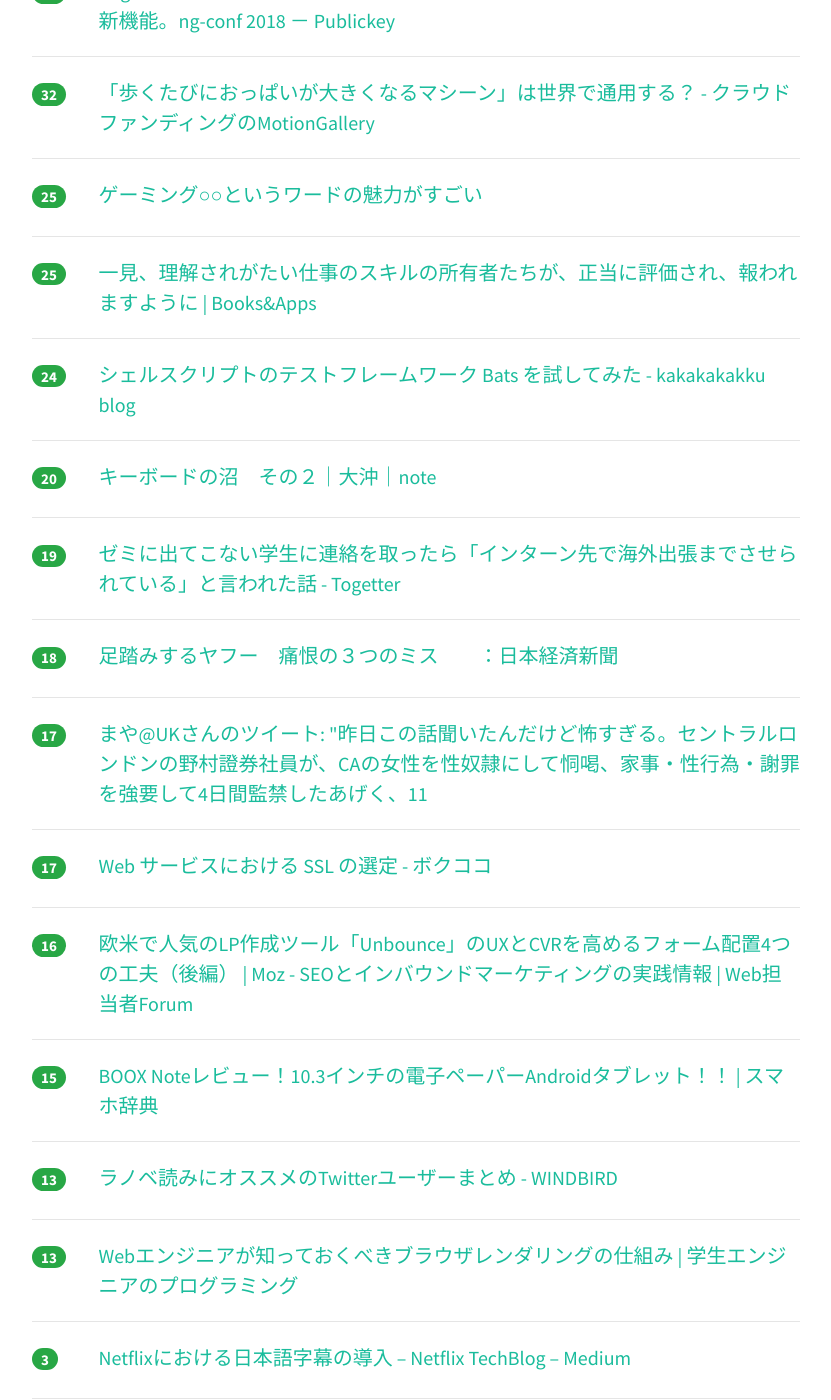
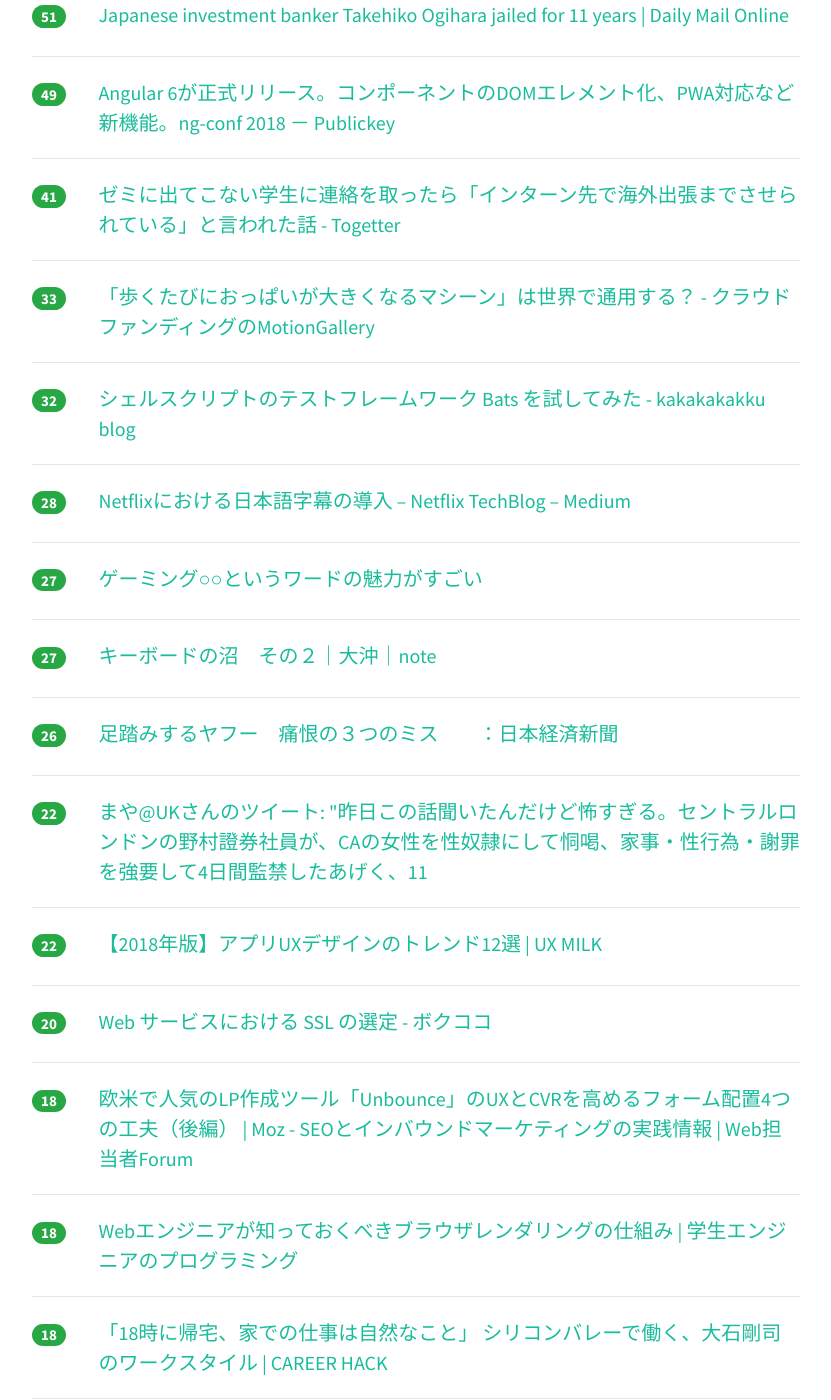
Before and after one commit to yatta47/hatena-matome-site, a Jekyll site: the page built from _posts/2018-05-14-hatena.md, in a window 1280 px wide and 1400 px high, scrolled down 832 px. Shown: the whole window, without its empty margins (224-1055 px from the left). Built offline with Jekyll 4.4.1, drawn with Linux system fonts in a browser that asks for light colours; nearby versions of some CDN libraries; some of the changed text lies outside the part shown.

Commit message:
Updated 2018-05-14

```diff
--- a/_posts/2018-05-14-hatena.md
+++ b/_posts/2018-05-14-hatena.md
@@ -1,29 +1,34 @@
 ---
 layout: post
 title:  "2018-05-14 はてぶIT"
-date:   2018-05-14 11:01:33
+date:   2018-05-14 12:00:35
 tags: [it-hotentry]
 ---
-20 件のデータあり
+24 件のデータあり
 
 <hr><div class="row">
-<div class="col-1"><span class="badge badge-pill badge-success h2">113</span></div>
+<div class="col-1"><span class="badge badge-pill badge-success h2">127</span></div>
 <div class="col-11"><a href='https://rockridge.hatenablog.com/entry/2018/05/13/221711' target='_blank'>Firefox 60の性能は1年前とは別物 Chromeを視界に捉える - Mozilla Flux</a></div>
 </div>
 <hr>
 <div class="row">
-<div class="col-1"><span class="badge badge-pill badge-success h2">58</span></div>
+<div class="col-1"><span class="badge badge-pill badge-success h2">63</span></div>
 <div class="col-11"><a href='https://qiita.com/minakawa-daiki/items/edfc3d1ff1270756b52a' target='_blank'>皆さんはどんな方法で情報収集してますか？私はこんな感じです。 - Qiita</a></div>
 </div>
 <hr>
 <div class="row">
-<div class="col-1"><span class="badge badge-pill badge-success h2">56</span></div>
+<div class="col-1"><span class="badge badge-pill badge-success h2">59</span></div>
+<div class="col-11"><a href='https://www.publickey1.jp/blog/18/angularivyng-conf_2018.html' target='_blank'>次世代Angularレンダリングエンジン「Ivy」発表、さらに小型化し高速になる実行とコンパイル。ng-conf 2018 － Publickey</a></div>
+</div>
+<hr>
+<div class="row">
+<div class="col-1"><span class="badge badge-pill badge-success h2">58</span></div>
 <div class="col-11"><a href='http://gitgraphjs.com/' target='_blank'>Gitgraph.js</a></div>
 </div>
 <hr>
 <div class="row">
-<div class="col-1"><span class="badge badge-pill badge-success h2">52</span></div>
-<div class="col-11"><a href='https://www.publickey1.jp/blog/18/angularivyng-conf_2018.html' target='_blank'>次世代Angularレンダリングエンジン「Ivy」発表、さらに小型化し高速になる実行とコンパイル。ng-conf 2018 － Publickey</a></div>
+<div class="col-1"><span class="badge badge-pill badge-success h2">57</span></div>
+<div class="col-11"><a href='https://blog.tinect.jp/?p=51442' target='_blank'>一見、理解されがたい仕事のスキルの所有者たちが、正当に評価され、報われますように | Books&Apps</a></div>
 </div>
 <hr>
 <div class="row">
@@ -32,58 +37,78 @@ tags: [it-hotentry]
 </div>
 <hr>
 <div class="row">
-<div class="col-1"><span class="badge badge-pill badge-success h2">42</span></div>
+<div class="col-1"><span class="badge badge-pill badge-success h2">49</span></div>
 <div class="col-11"><a href='https://www.publickey1.jp/blog/18/angular_6dompwang-conf_2018.html' target='_blank'>Angular 6が正式リリース。コンポーネントのDOMエレメント化、PWA対応など新機能。ng-conf 2018 － Publickey</a></div>
 </div>
 <hr>
 <div class="row">
-<div class="col-1"><span class="badge badge-pill badge-success h2">32</span></div>
+<div class="col-1"><span class="badge badge-pill badge-success h2">41</span></div>
+<div class="col-11"><a href='https://togetter.com/li/1227065' target='_blank'>ゼミに出てこない学生に連絡を取ったら「インターン先で海外出張までさせられている」と言われた話 - Togetter</a></div>
+</div>
+<hr>
+<div class="row">
+<div class="col-1"><span class="badge badge-pill badge-success h2">33</span></div>
 <div class="col-11"><a href='https://motion-gallery.net/projects/muda-zukuri-taiwan' target='_blank'>「歩くたびにおっぱいが大きくなるマシーン」は世界で通用する？ - クラウドファンディングのMotionGallery</a></div>
 </div>
 <hr>
 <div class="row">
-<div class="col-1"><span class="badge badge-pill badge-success h2">25</span></div>
+<div class="col-1"><span class="badge badge-pill badge-success h2">32</span></div>
+<div class="col-11"><a href='https://kakakakakku.hatenablog.com/entry/2018/05/14/000633' target='_blank'>シェルスクリプトのテストフレームワーク Bats を試してみた - kakakakakku blog</a></div>
+</div>
+<hr>
+<div class="row">
+<div class="col-1"><span class="badge badge-pill badge-success h2">28</span></div>
+<div class="col-11"><a href='https://medium.com/netflix-techblog/b8c8c4fa299e' target='_blank'>Netflixにおける日本語字幕の導入 – Netflix TechBlog – Medium</a></div>
+</div>
+<hr>
+<div class="row">
+<div class="col-1"><span class="badge badge-pill badge-success h2">27</span></div>
 <div class="col-11"><a href='https://anond.hatelabo.jp/20180512213033' target='_blank'>ゲーミング○○というワードの魅力がすごい</a></div>
 </div>
 <hr>
 <div class="row">
-<div class="col-1"><span class="badge badge-pill badge-success h2">25</span></div>
-<div class="col-11"><a href='https://blog.tinect.jp/?p=51442' target='_blank'>一見、理解されがたい仕事のスキルの所有者たちが、正当に評価され、報われますように | Books&Apps</a></div>
+<div class="col-1"><span class="badge badge-pill badge-success h2">27</span></div>
+<div class="col-11"><a href='https://note.mu/daioki/n/ncaecec12640b' target='_blank'>キーボードの沼　その２｜大沖｜note</a></div>
 </div>
 <hr>
 <div class="row">
-<div class="col-1"><span class="badge badge-pill badge-success h2">24</span></div>
-<div class="col-11"><a href='https://kakakakakku.hatenablog.com/entry/2018/05/14/000633' target='_blank'>シェルスクリプトのテストフレームワーク Bats を試してみた - kakakakakku blog</a></div>
+<div class="col-1"><span class="badge badge-pill badge-success h2">26</span></div>
+<div class="col-11"><a href='https://www.nikkei.com/article/DGXMZO30364820R10C18A5000000/' target='_blank'>足踏みするヤフー　痛恨の３つのミス　　：日本経済新聞</a></div>
+</div>
+<hr>
+<div class="row">
+<div class="col-1"><span class="badge badge-pill badge-success h2">22</span></div>
+<div class="col-11"><a href='http://twitter.com/maya_0mg/status/995399955903909890' target='_blank'>まや@UKさんのツイート: "昨日この話聞いたんだけど怖すぎる。セントラルロンドンの野村證券社員が、CAの女性を性奴隷にして恫喝、家事・性行為・謝罪を強要して4日間監禁したあげく、11</a></div>
+</div>
+<hr>
+<div class="row">
+<div class="col-1"><span class="badge badge-pill badge-success h2">22</span></div>
+<div class="col-11"><a href='http://uxmilk.jp/71607' target='_blank'>【2018年版】アプリUXデザインのトレンド12選 | UX MILK</a></div>
 </div>
 <hr>
 <div class="row">
 <div class="col-1"><span class="badge badge-pill badge-success h2">20</span></div>
-<div class="col-11"><a href='https://note.mu/daioki/n/ncaecec12640b' target='_blank'>キーボードの沼　その２｜大沖｜note</a></div>
-</div>
-<hr>
-<div class="row">
-<div class="col-1"><span class="badge badge-pill badge-success h2">19</span></div>
-<div class="col-11"><a href='https://togetter.com/li/1227065' target='_blank'>ゼミに出てこない学生に連絡を取ったら「インターン先で海外出張までさせられている」と言われた話 - Togetter</a></div>
+<div class="col-11"><a href='http://www.bokukoko.info/entry/2018/05/13/135350' target='_blank'>Web サービスにおける SSL の選定 - ボクココ</a></div>
 </div>
 <hr>
 <div class="row">
 <div class="col-1"><span class="badge badge-pill badge-success h2">18</span></div>
-<div class="col-11"><a href='https://www.nikkei.com/article/DGXMZO30364820R10C18A5000000/' target='_blank'>足踏みするヤフー　痛恨の３つのミス　　：日本経済新聞</a></div>
+<div class="col-11"><a href='https://webtan.impress.co.jp/e/2018/05/14/29121' target='_blank'>欧米で人気のLP作成ツール「Unbounce」のUXとCVRを高めるフォーム配置4つの工夫（後編） | Moz - SEOとインバウンドマーケティングの実践情報 | Web担当者Forum</a></div>
+</div>
+<hr>
+<div class="row">
+<div class="col-1"><span class="badge badge-pill badge-success h2">18</span></div>
+<div class="col-11"><a href='http://student-engineer.net/blowser-rendering/' target='_blank'>Webエンジニアが知っておくべきブラウザレンダリングの仕組み | 学生エンジニアのプログラミング</a></div>
+</div>
+<hr>
+<div class="row">
+<div class="col-1"><span class="badge badge-pill badge-success h2">18</span></div>
+<div class="col-11"><a href='http://careerhack.en-japan.com/report/detail/960' target='_blank'>「18時に帰宅、家での仕事は自然なこと」 シリコンバレーで働く、大石剛司のワークスタイル | CAREER HACK</a></div>
 </div>
 <hr>
 <div class="row">
 <div class="col-1"><span class="badge badge-pill badge-success h2">17</span></div>
-<div class="col-11"><a href='http://twitter.com/maya_0mg/status/995399955903909890' target='_blank'>まや@UKさんのツイート: "昨日この話聞いたんだけど怖すぎる。セントラルロンドンの野村證券社員が、CAの女性を性奴隷にして恫喝、家事・性行為・謝罪を強要して4日間監禁したあげく、11</a></div>
-</div>
-<hr>
-<div class="row">
-<div class="col-1"><span class="badge badge-pill badge-success h2">17</span></div>
-<div class="col-11"><a href='http://www.bokukoko.info/entry/2018/05/13/135350' target='_blank'>Web サービスにおける SSL の選定 - ボクココ</a></div>
-</div>
-<hr>
-<div class="row">
-<div class="col-1"><span class="badge badge-pill badge-success h2">16</span></div>
-<div class="col-11"><a href='https://webtan.impress.co.jp/e/2018/05/14/29121' target='_blank'>欧米で人気のLP作成ツール「Unbounce」のUXとCVRを高めるフォーム配置4つの工夫（後編） | Moz - SEOとインバウンドマーケティングの実践情報 | Web担当者Forum</a></div>
+<div class="col-11"><a href='http://developers.freee.co.jp/entry/internal-podcast-anaguma-fm' target='_blank'>社内ポッドキャストのすすめ - freee Developers Blog</a></div>
 </div>
 <hr>
 <div class="row">
@@ -98,11 +123,6 @@ tags: [it-hotentry]
 <hr>
 <div class="row">
 <div class="col-1"><span class="badge badge-pill badge-success h2">13</span></div>
-<div class="col-11"><a href='http://student-engineer.net/blowser-rendering/' target='_blank'>Webエンジニアが知っておくべきブラウザレンダリングの仕組み | 学生エンジニアのプログラミング</a></div>
+<div class="col-11"><a href='https://forest.watch.impress.co.jp/docs/serial/yajiuma/1121378.html' target='_blank'>「Windows 10 April 2018 Update」リリースの裏でひっそりと役目を終えたアプリ・機能たち - やじうまの杜 - 窓の杜</a></div>
 </div>
 <hr>
-<div class="row">
-<div class="col-1"><span class="badge badge-pill badge-success h2">3</span></div>
-<div class="col-11"><a href='https://medium.com/netflix-techblog/b8c8c4fa299e' target='_blank'>Netflixにおける日本語字幕の導入 – Netflix TechBlog – Medium</a></div>
-</div>
-<hr>
```
